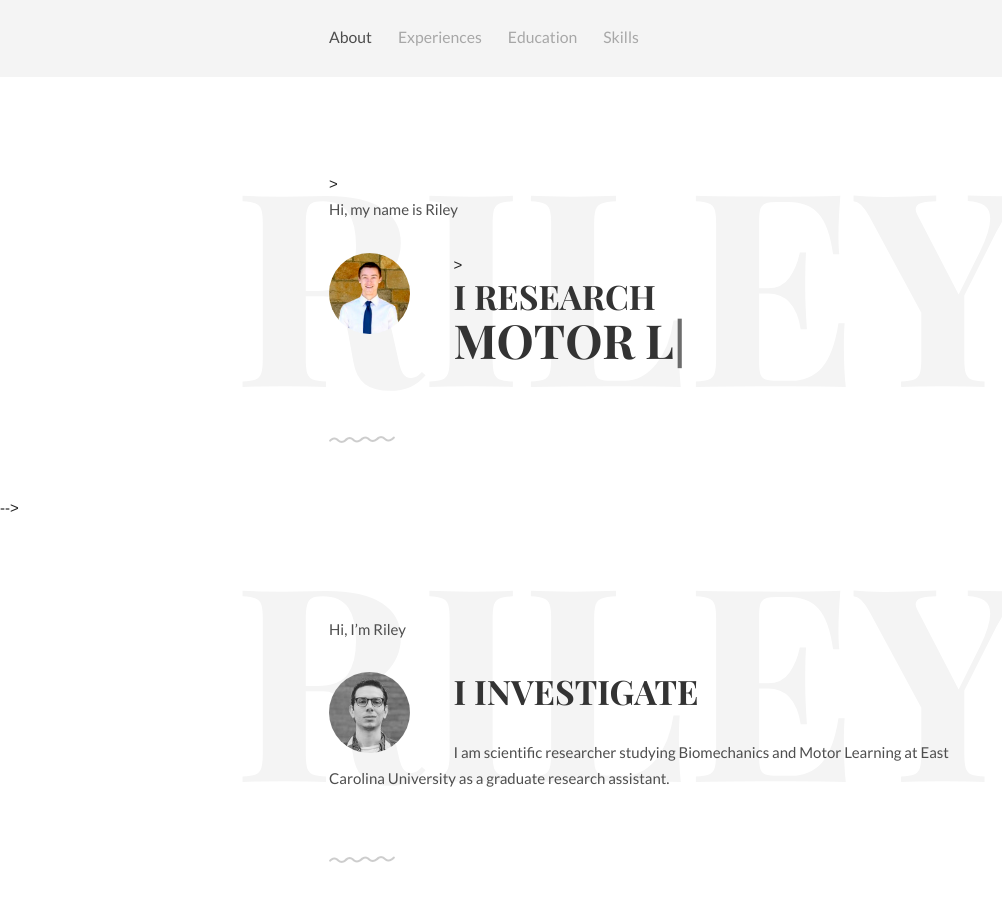
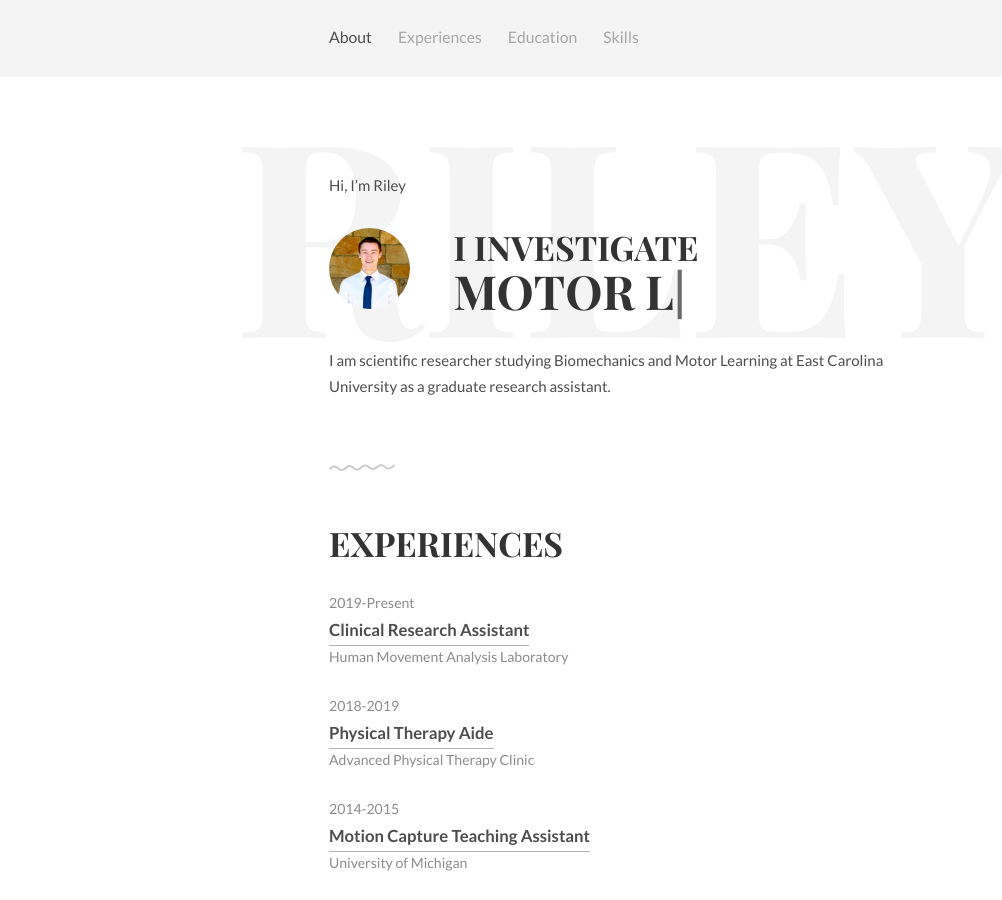
Before and after one commit to RileyHorn/rjhorn.github.io, a Jekyll site: the page index.html, which Jekyll copies as it is, in a window 1280 px wide and 900 px high. Shown: the whole window, without its empty margins (0-1002 px from the left). Built offline with Jekyll 4.4.1, drawn with Linux system fonts in a browser that asks for light colours; some of the changed text lies outside the part shown.

Commit message:
Update index.html

```diff
--- a/index.html
+++ b/index.html
@@ -49,34 +49,13 @@
 		</div>
 	</div>
 
-<!-- 	<!-- Introduction -->
-	<div class="intro section" id="about">
-		<div class="container">
-			<!-- Greeting Line-->>
-			<p>Hi, my name is Riley</p>
-			<div class="units-row units-split wrap">
-				<div class="unit-20">
-					<img src="img/riley_profile.jpg" alt="Avatar">
-				</div>
-				<div class="unit-80">
-					<!-- Changing Line Static-->>
-					<h1>I research<br><span id="typed"></span></h1>
-				</div>
-				<br> <!-- added a line break -->
-				<p>
-
-				</p>
-			</div>
-		</div>
-	</div> -->
-
 	<!-- Introduction -->
 	<div class="intro section" id="about">
 		<div class="container">
 			<p>Hi, I’m Riley</p>
 			<div class="units-row units-split wrap">
 				<div class="unit-20">
-					<img src="img/ava.jpg" alt="Avatar">
+					<img src="img/riley_profile.jpg" alt="Avatar">
 				</div>
 				<div class="unit-80">
 					<h1>I investigate<br><span id="typed"></span></h1>
```
Also changed, not shown: other parts of index.html (+1 -1 lines).
